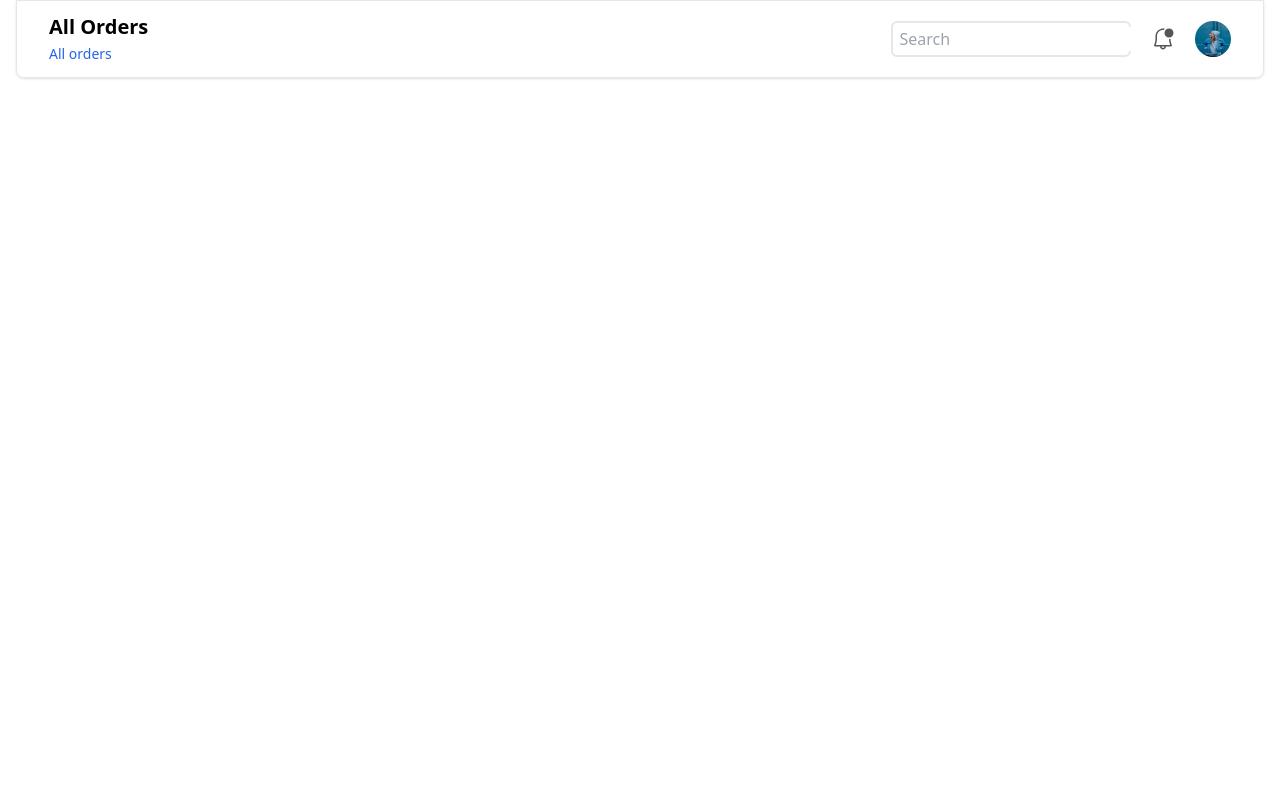
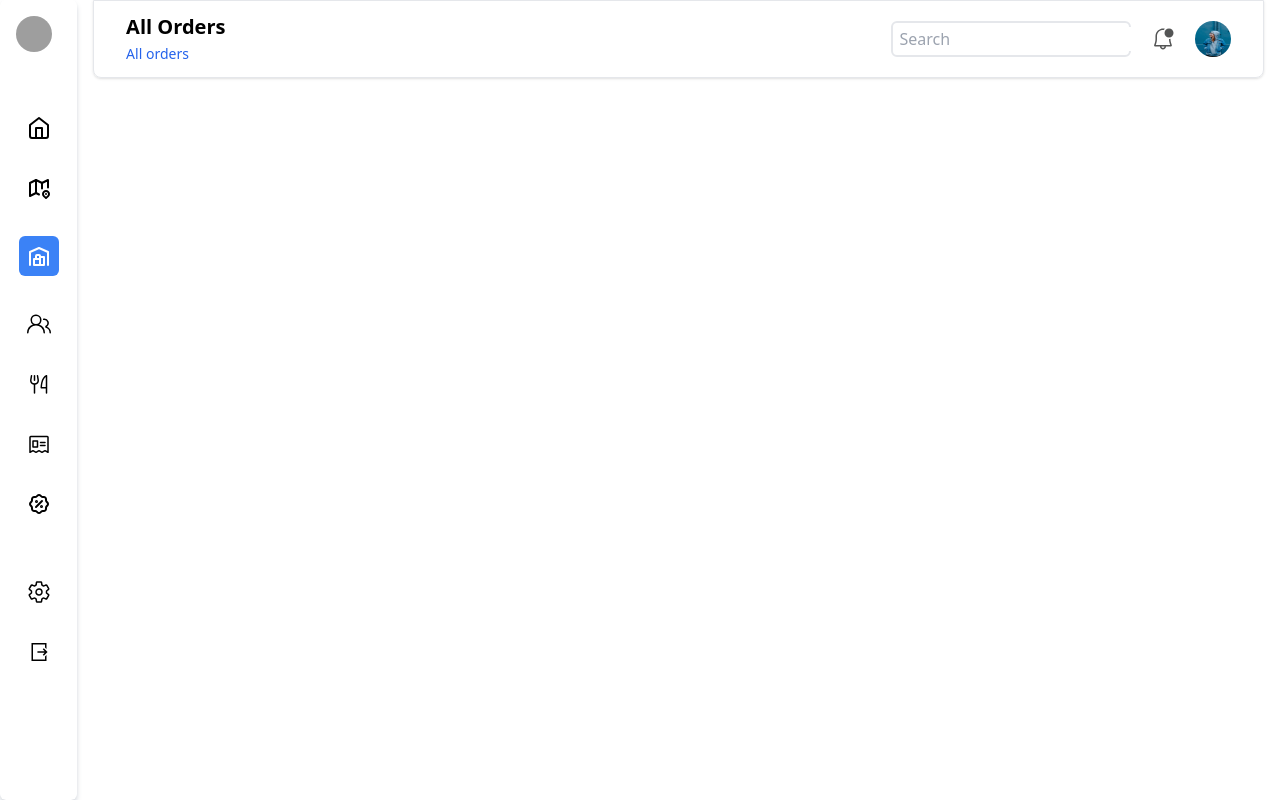
Before and after one commit to radhika20bansal/Admin-Order-Management-Dashboard, a React (Create React App) app: page / in a window 1280 px wide. Built offline with nearby package versions, Linux system fonts and the light colour scheme; grey boxes are pictures that could not be loaded.

Commit message:
LeftMenu completed

```diff
--- a/src/App.tsx
+++ b/src/App.tsx
@@ -1,15 +1,19 @@
-import React from 'react';
-import './App.css';
-import ProfileHeader from './common-components/ProfileHeader';
-import { Route, Routes } from 'react-router-dom';
+import React from "react";
+import "./App.css";
+import ProfileHeader from "./common-components/ProfileHeader";
+import { Route, Routes } from "react-router-dom";
+import LeftMenu from "./common-components/LeftMenu";
+import OrdersList from "./components/OrdersList";
 
 function App() {
   return (
     <div className="App">
-      <Routes>
-        <Route path='/' element={<ProfileHeader/>}/>
-      </Routes>
-
+      <div className="flex items-start">
+        <LeftMenu />
+        <Routes>
+          <Route path='/' element={<OrdersList/>} />
+        </Routes>
+      </div>
     </div>
   );
 }
--- a/src/common-components/LeftMenu.tsx
+++ b/src/common-components/LeftMenu.tsx
@@ -1,9 +1,39 @@
-import React from 'react'
+import React from "react";
+import { FiHome } from "react-icons/fi";
+import { TbMap2 } from "react-icons/tb";
+import { TbBuildingWarehouse } from "react-icons/tb";
+import { GoPeople } from "react-icons/go";
+import { PiForkKnife } from "react-icons/pi";
+import { PiNewspaperClipping } from "react-icons/pi";
+import { TbDiscount2 } from "react-icons/tb";
+import { IoSettingsOutline } from "react-icons/io5";
+import { LiaFileExportSolid } from "react-icons/lia";
+import { Link } from "react-router-dom";
 
 const LeftMenu = () => {
   return (
-    <div>LeftMenu</div>
-  )
-}
+    <div className="w-20 p-4 h-screen shadow-md shadow-gray-300 rounded-md">
+      <div>
+        <img
+          src="https://s3-alpha-sig.figma.com/img/b21c/8759/5394a13e5ebff15cc92349cfc30ad6ea?Expires=1711929600&Key-Pair-Id=APKAQ4GOSFWCVNEHN3O4&Signature=gSthAwWVWdo3tnKxUsrTA6fp8p4E7oOOhWM82RYhCstGS1C3jTV3b1~Le-3bU0~Otz1zIQsUm8oxa-K35~co5-ZH7H8oMZeUPtasoPCsb8jWaW8i52oWuqpo31cCmfIBQz7r8cM7CMAwci5a4uELOKlfArJ51bCG0DTGED7kmrXnV-QlGSho7EgwXCq6wvDfHrQazfuLSlFONmGkGQ76E4JAiGYPJcMcrsVrqU39w8p4RwPj70Oe0plimBFB~i8BfDhDJ0iAbquyHxCnqFw9C4xArTUn2vGO1XvPUqW6hTP8hm8Qm8ni3UyQFMTxKQuvMOo5bSduvsBW1CbU7KTwTw__"
+          className="w-9 h-9 rounded-full"
+        />
+        <div className='my-16 flex flex-col items-center'>
+        <Link to='' className='mb-9 block'><FiHome size={'24px'}/></Link>
+        <Link to='' className='mb-9 block'><TbMap2 size={'24px'}/></Link>
+        <Link to='' className='mb-9 block bg-blue-500 p-2 rounded-md'><TbBuildingWarehouse size={'24px'} color="white"/></Link>
+        <Link to='' className='mb-9 block'><GoPeople size={'24px'}/></Link>
+        <Link to='' className='mb-9 block'><PiForkKnife size={'24px'}/></Link>
+        <Link to='' className='mb-9 block'><PiNewspaperClipping size={'24px'}/></Link>
+        <Link to=''><TbDiscount2 size={'24px'}/></Link>
+        </div>
+        <div className="flex flex-col items-center">
+        <Link to='' className='mb-9 block'><IoSettingsOutline size={'24px'}/></Link>
+        <Link to=''><LiaFileExportSolid size={'24px'}/></Link>
+        </div>
+      </div>
+    </div>
+  );
+};
 
-export default LeftMenu
+export default LeftMenu;
--- a/src/components/OrdersList.tsx
+++ b/src/components/OrdersList.tsx
@@ -1,8 +1,11 @@
 import React from 'react'
+import ProfileHeader from '../common-components/ProfileHeader'
 
 const OrdersList = () => {
   return (
-    <div>OrdersList</div>
+    <div className='w-full'>
+        <ProfileHeader/>
+    </div>
   )
 }
 
```
